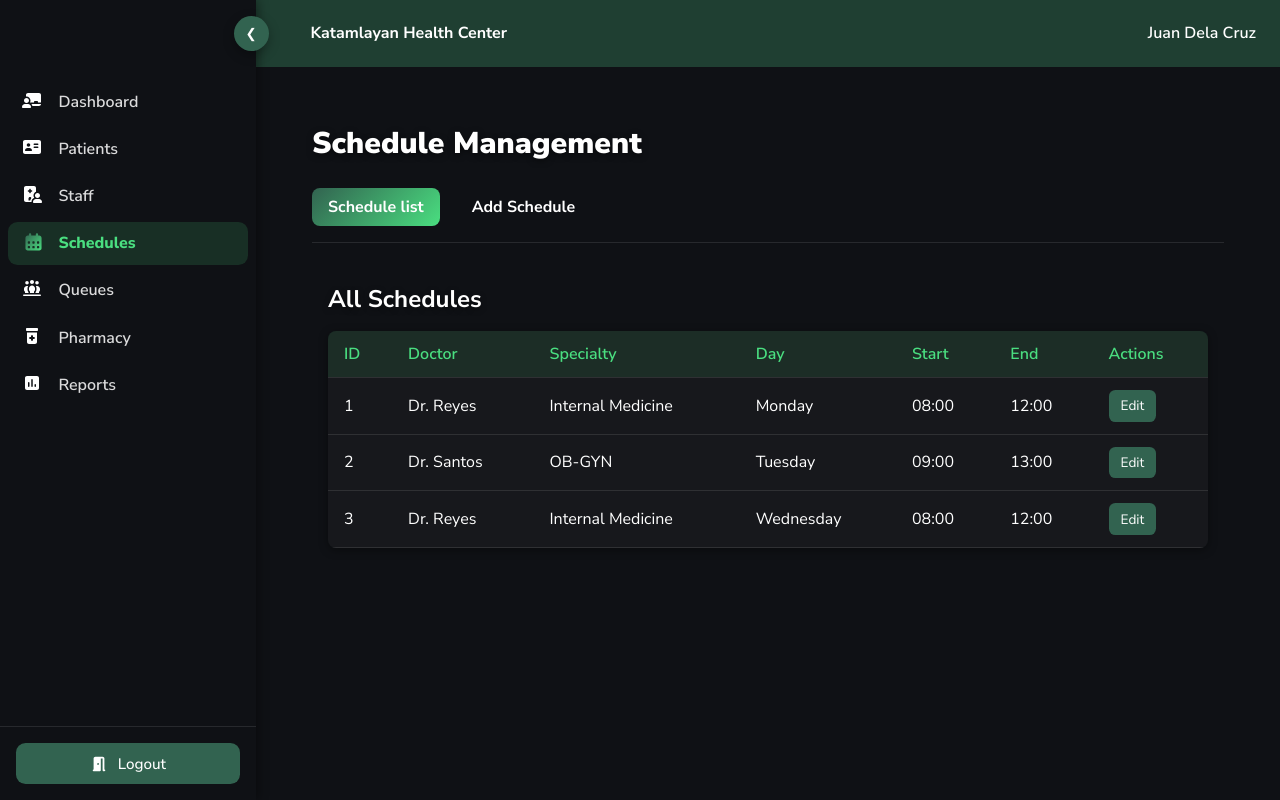
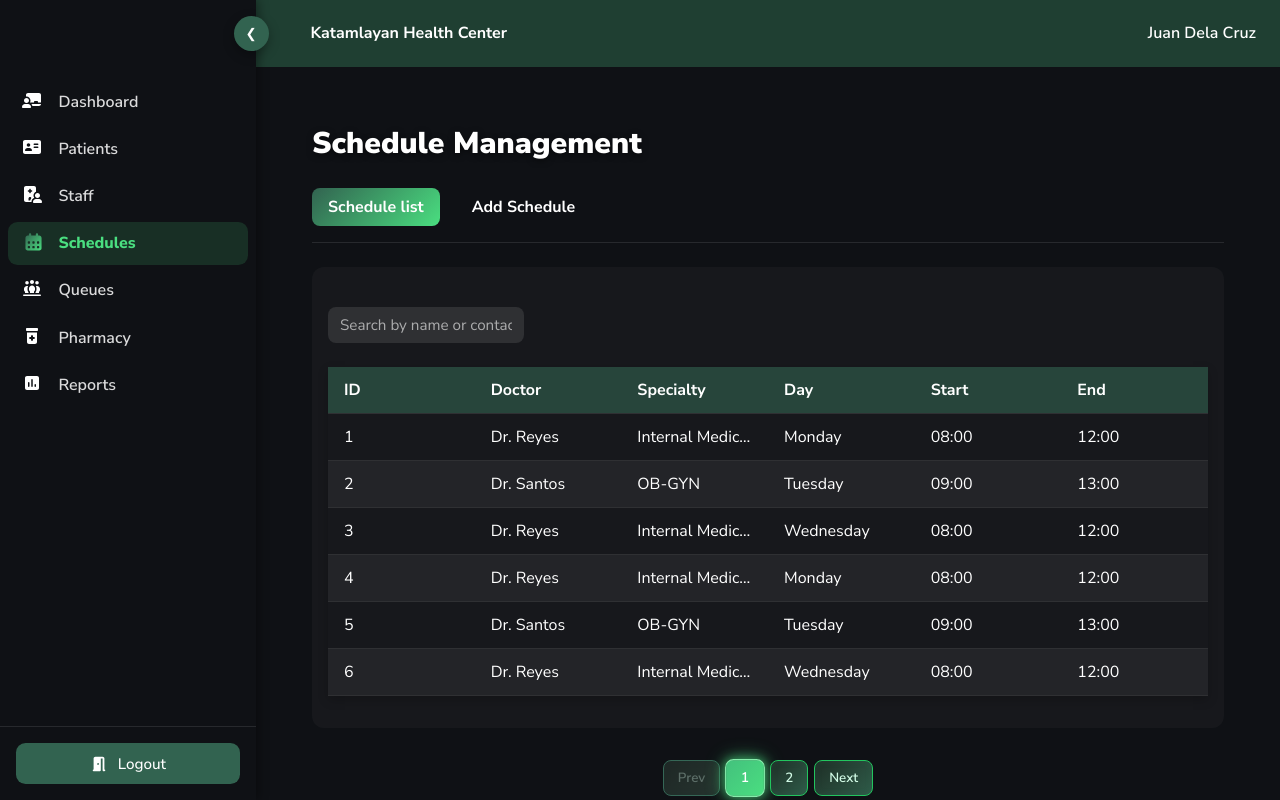
Before and after one commit to AspiringSaint/rhcms-1, a React (Vite) app: page /admin/schedules in a window 1280 px wide. Built offline with nearby package versions, Linux system fonts and the light colour scheme.

Commit message:
implemented the components

```diff
--- a/src/components/schedules/ScheduleList.jsx
+++ b/src/components/schedules/ScheduleList.jsx
@@ -1,46 +1,105 @@
+import { useState } from 'react';
+import { useNavigate } from 'react-router-dom';
 import "../../styles/components/schedules/ScheduleList.css";
+
+import TableContainer from '../common/TableContainer';
+import Filters from '../common/Filters';
+import DataTable from '../common/DataTable';
+import Pagination from '../common/Pagination';
 
 const dummySchedules = [
     { id: 1, doctor: "Dr. Reyes", specialty: "Internal Medicine", day: "Monday", start: "08:00", end: "12:00" },
     { id: 2, doctor: "Dr. Santos", specialty: "OB-GYN", day: "Tuesday", start: "09:00", end: "13:00" },
     { id: 3, doctor: "Dr. Reyes", specialty: "Internal Medicine", day: "Wednesday", start: "08:00", end: "12:00" },
+    { id: 4, doctor: "Dr. Reyes", specialty: "Internal Medicine", day: "Monday", start: "08:00", end: "12:00" },
+    { id: 5, doctor: "Dr. Santos", specialty: "OB-GYN", day: "Tuesday", start: "09:00", end: "13:00" },
+    { id: 6, doctor: "Dr. Reyes", specialty: "Internal Medicine", day: "Wednesday", start: "08:00", end: "12:00" },
+    { id: 7, doctor: "Dr. Reyes", specialty: "Internal Medicine", day: "Monday", start: "08:00", end: "12:00" },
+    { id: 8, doctor: "Dr. Santos", specialty: "OB-GYN", day: "Tuesday", start: "09:00", end: "13:00" },
+    { id: 9, doctor: "Dr. Reyes", specialty: "Internal Medicine", day: "Wednesday", start: "08:00", end: "12:00" },
+    { id: 10, doctor: "Dr. Reyes", specialty: "Internal Medicine", day: "Monday", start: "08:00", end: "12:00" },
+    { id: 11, doctor: "Dr. Santos", specialty: "OB-GYN", day: "Tuesday", start: "09:00", end: "13:00" },
+    { id: 12, doctor: "Dr. Reyes", specialty: "Internal Medicine", day: "Wednesday", start: "08:00", end: "12:00" },
 ];
 
 const ScheduleList = () => {
+
+    const navigate = useNavigate();
+
+    const [search, setSearch] = useState("");
+    const [currentPage, setCurrentPage] = useState(1);
+    const itemsPerPage = 6;
+
+    const filterItems = [
+        { type: "text", value: search, onChange: e => setSearch(e.target.value), placeholder: "Search by name or contact" },
+    ];
+
+
+    const columns = [
+        { key: 'id', label: "ID" },
+        { key: 'doctor', label: 'Doctor' },
+        { key: 'specialty', label: 'Specialty' },
+        { key: 'day', label: 'Day' },
+        { key: 'start', label: 'Start' },
+        { key: 'end', label: 'End' },
+    ]
+
+    const filteredSchedules = dummySchedules.filter((schedule) => {
+        return schedule.doctor.toLowerCase().includes(search.toLowerCase());
+    })
+
+    const indexOfLastItem = currentPage * itemsPerPage;
+    const indexOfFirstItem = indexOfLastItem - itemsPerPage;
+    const currentSchedules = filteredSchedules.slice(indexOfFirstItem, indexOfLastItem);
+    const totalPages = Math.ceil(filteredSchedules.length / itemsPerPage);
+
+    const handleRowClick = (row) => {
+        navigate(`/admin/staffs/${row.id}`);
+    };
+
     return (
-        <div className="schedule-list">
-            <h2>All Schedules</h2>
-            <div className="table-wrapper">
-                <table className="styled-table">
-                    <thead>
-                        <tr>
-                            <th>ID</th>
-                            <th>Doctor</th>
-                            <th>Specialty</th>
-                            <th>Day</th>
-                            <th>Start</th>
-                            <th>End</th>
-                            <th>Actions</th>
-                        </tr>
-                    </thead>
-                    <tbody>
-                        {dummySchedules.map((s) => (
-                            <tr key={s.id}>
-                                <td>{s.id}</td>
-                                <td>{s.doctor}</td>
-                                <td>{s.specialty}</td>
-                                <td>{s.day}</td>
-                                <td>{s.start}</td>
-                                <td>{s.end}</td>
-                                <td>
-                                    <button className="edit-btn">Edit</button>
-                                </td>
-                            </tr>
-                        ))}
-                    </tbody>
-                </table>
-            </div>
-        </div>
+        <>
+            <TableContainer>
+                <Filters filters={filterItems} />
+                <DataTable columns={columns} data={currentSchedules} onRowClick={handleRowClick} />
+            </TableContainer>
+
+            <Pagination currentPage={currentPage} totalPages={totalPages} onPageChange={setCurrentPage} />
+        </>
+
+        // <div className="schedule-list">
+        //     <h2>All Schedules</h2>
+        //     <div className="table-wrapper">
+        //         <table className="styled-table">
+        //             <thead>
+        //                 <tr>
+        //                     <th>ID</th>
+        //                     <th>Doctor</th>
+        //                     <th>Specialty</th>
+        //                     <th>Day</th>
+        //                     <th>Start</th>
+        //                     <th>End</th>
+        //                     <th>Actions</th>
+        //                 </tr>
+        //             </thead>
+        //             <tbody>
+        //                 {dummySchedules.map((s) => (
+        //                     <tr key={s.id}>
+        //                         <td>{s.id}</td>
+        //                         <td>{s.doctor}</td>
+        //                         <td>{s.specialty}</td>
+        //                         <td>{s.day}</td>
+        //                         <td>{s.start}</td>
+        //                         <td>{s.end}</td>
+        //                         <td>
+        //                             <button className="edit-btn">Edit</button>
+        //                         </td>
+        //                     </tr>
+        //                 ))}
+        //             </tbody>
+        //         </table>
+        //     </div>
+        // </div>
     );
 };
 
```
